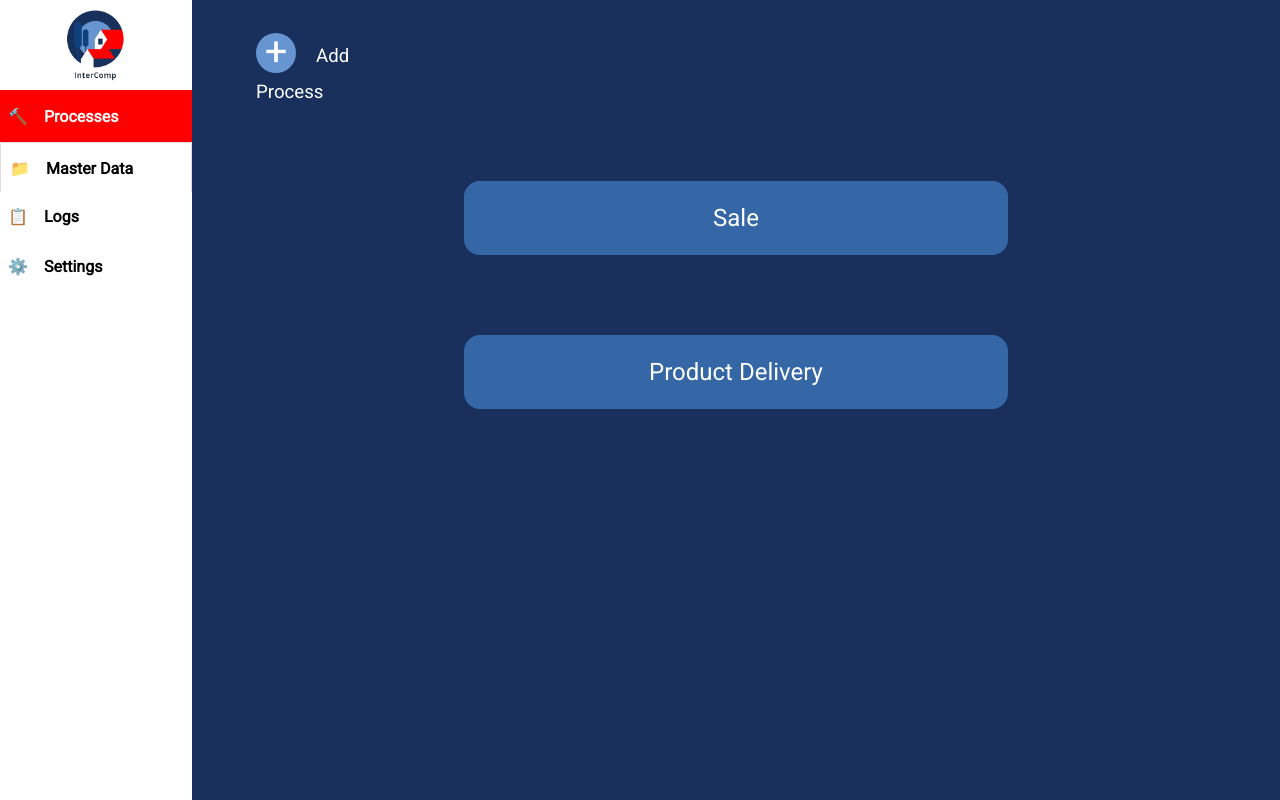
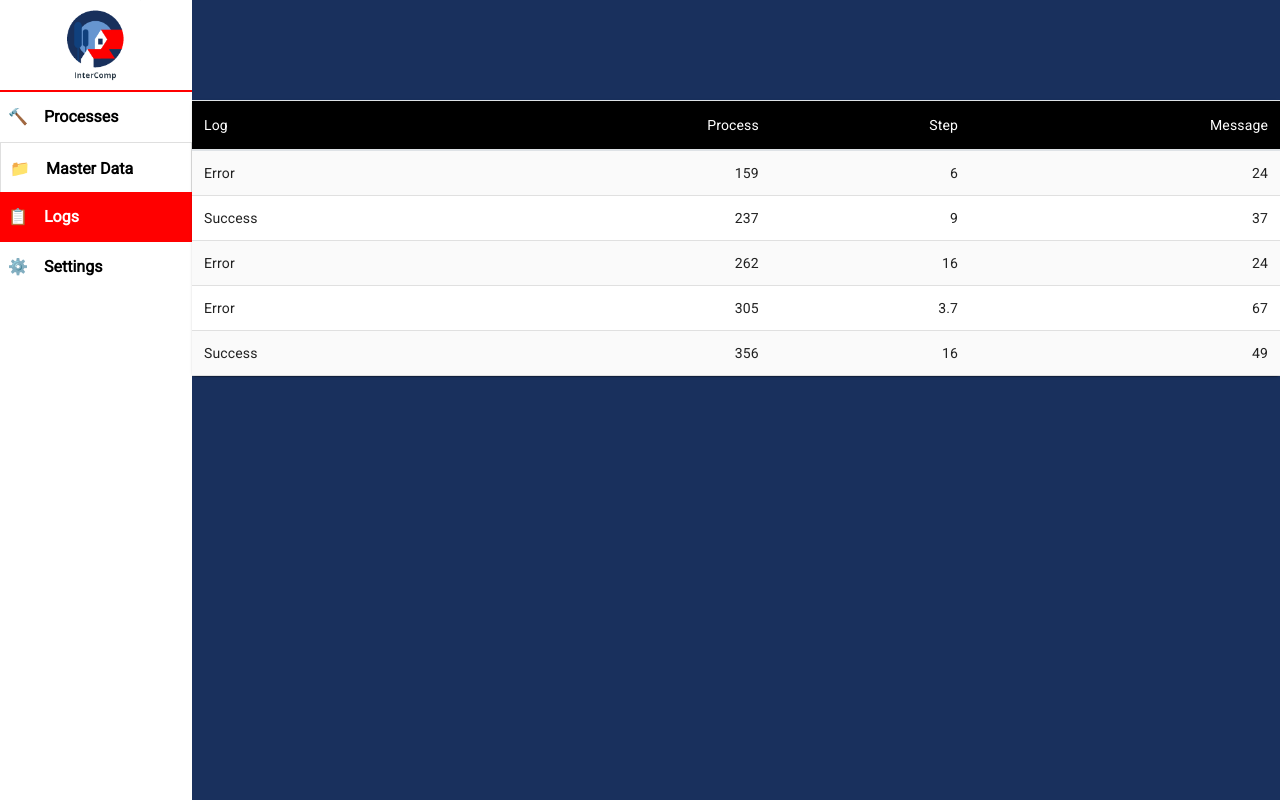
Before and after one commit to TomasNovo/FEUP-SINF, a React (Create React App) app in the folder frontend/: page / in a window 1280 px wide. Built offline with nearby package versions, Linux system fonts and the light colour scheme; some icons are missing.

Commit message:
Adds Logs component

```diff
--- a/frontend/src/components/App/App.js
+++ b/frontend/src/components/App/App.js
@@ -1,6 +1,7 @@
 import React from 'react';
 import axios from 'axios';
 import Processes from '../Processes/Processes';
+import Logs from '../Logs/Logs';
 
 const API_PORT = 7000;
 
@@ -40,7 +41,7 @@ class App extends React.Component
 	render() {
 		return (
 
-			<Processes/>
+			<Logs/>
 
 			// <Settings />
 
--- /dev/null
+++ b/frontend/src/components/Logs/Logs.css
@@ -0,0 +1,9 @@
+.root{
+	width: 100%;
+	margin-top: 100px;
+	overflow-x: 'auto';
+}
+
+.table{
+	min-width: 700;
+}
--- /dev/null
+++ b/frontend/src/components/Logs/Logs.js
@@ -0,0 +1,80 @@
+import React, { Component } from 'react';
+import PageTemplate from '../PageTemplate/PageTemplate';
+
+import { withStyles, makeStyles } from '@material-ui/core/styles';
+import Table from '@material-ui/core/Table';
+import TableBody from '@material-ui/core/TableBody';
+import TableCell from '@material-ui/core/TableCell';
+import TableHead from '@material-ui/core/TableHead';
+import TableRow from '@material-ui/core/TableRow';
+import Paper from '@material-ui/core/Paper';
+
+import './Logs.css';
+
+const StyledTableCell = withStyles(theme => ({
+  head: {
+    backgroundColor: theme.palette.common.black,
+    color: theme.palette.common.white,
+  },
+  body: {
+    fontSize: 14,
+  },
+}))(TableCell);
+
+const StyledTableRow = withStyles(theme => ({
+  root: {
+    '&:nth-of-type(odd)': {
+      backgroundColor: theme.palette.background.default,
+    },
+  },
+}))(TableRow);
+
+function createData(type, proccessId, stepId, message) {
+  return { type, proccessId, stepId, message };
+}
+
+const rows = [
+  createData('Error', 159, 6.0, 24),
+  createData('Success', 237, 9.0, 37),
+  createData('Error', 262, 16.0, 24),
+  createData('Error', 305, 3.7, 67),
+  createData('Success', 356, 16.0, 49),
+];
+
+
+class Logs extends Component{
+
+	render(){
+		return(
+			<PageTemplate page="logs">
+				<Paper className="root">
+      				<Table className="table" aria-label="customized table">
+        				<TableHead>
+          					<TableRow>
+            					<StyledTableCell>Log</StyledTableCell>
+            					<StyledTableCell align="right">Process</StyledTableCell>
+            					<StyledTableCell align="right">Step</StyledTableCell>
+            					<StyledTableCell align="right">Message</StyledTableCell>
+          					</TableRow>
+        				</TableHead>
+        				<TableBody>
+          					{rows.map(row => (
+            				<StyledTableRow key={row.message}>
+              					<StyledTableCell component="th" scope="row">
+                					{row.type}
+              					</StyledTableCell>
+              					<StyledTableCell align="right">{row.proccessId}</StyledTableCell>
+              					<StyledTableCell align="right">{row.stepId}</StyledTableCell>
+              					<StyledTableCell align="right">{row.message}</StyledTableCell>
+            				</StyledTableRow>
+          					))}
+        				</TableBody>
+      				</Table>
+   				 </Paper>
+			</PageTemplate>
+		);
+	}
+
+}
+
+export default Logs;
```
